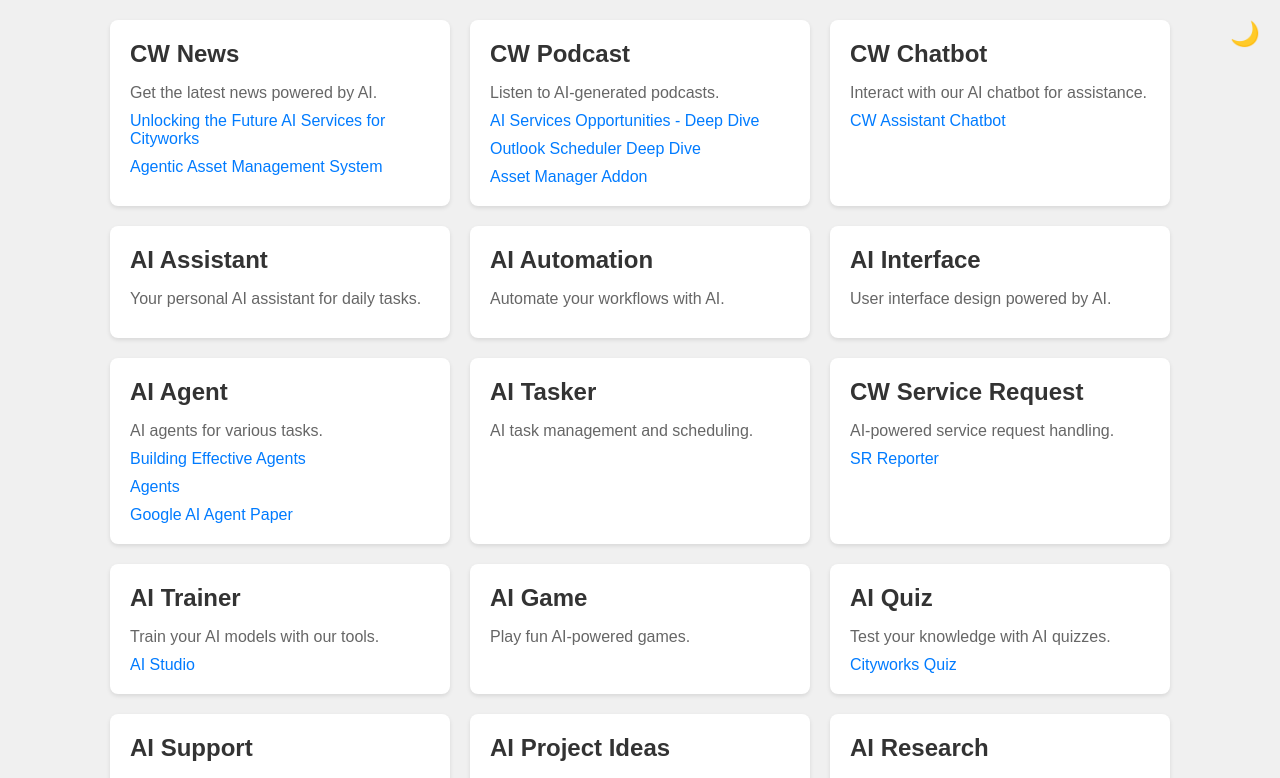
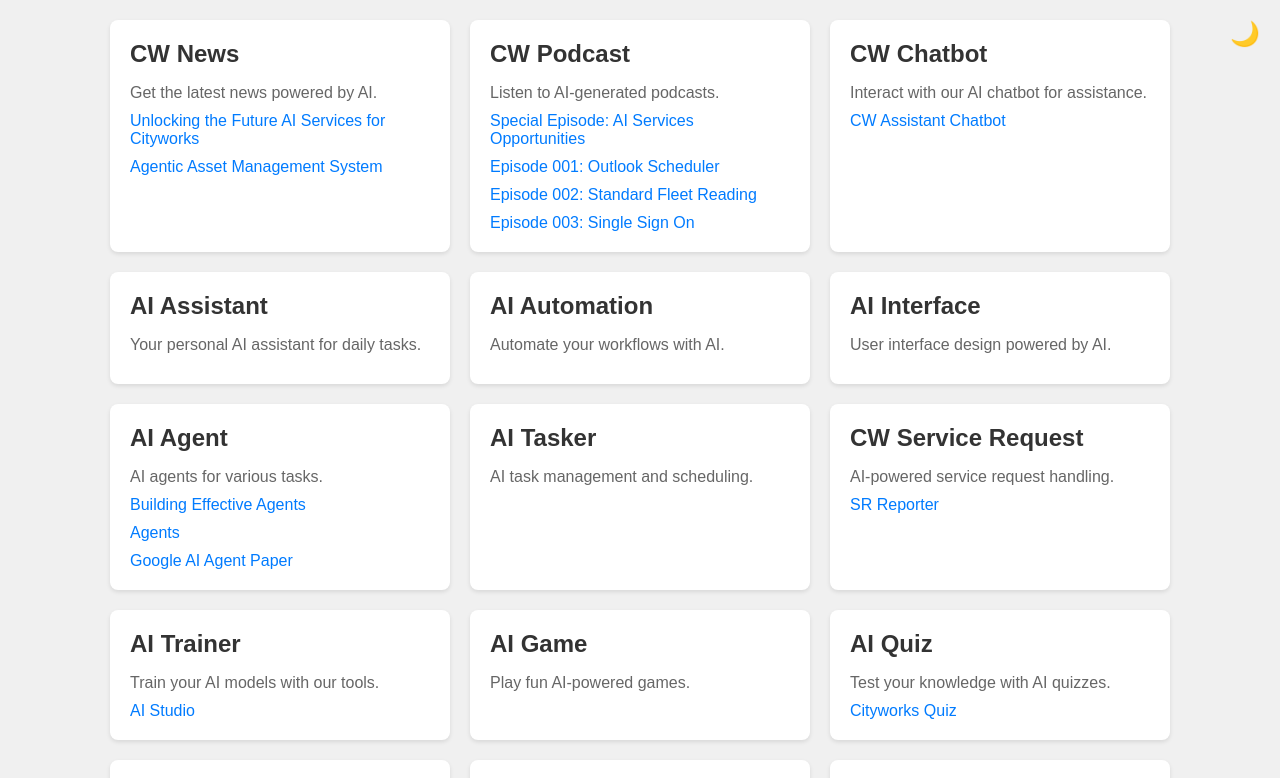
Before and after one commit to ken8/cwolc, a React (Vite) app: page / in a window 1280 px wide. Shown: the top 778 px of the page. Built offline with nearby package versions, Linux system fonts and the light colour scheme.

Commit message:
Initial commit from your app

```diff
--- a/src/App.jsx
+++ b/src/App.jsx
@@ -20,16 +20,20 @@ const services = [
     description: 'Listen to AI-generated podcasts.',
      videoLinks: [
       {
-        title: 'AI Services Opportunities - Deep Dive',
+        title: 'Special Episode: AI Services Opportunities',
         url: 'https://www.youtube.com/watch?v=LiXcfwAWPUs',
       },
        {
-         title: 'Outlook Scheduler Deep Dive',
+         title: 'Episode 001:  Outlook Scheduler',
          url: 'https://www.youtube.com/watch?v=NuohP5JXtr8',
        },
        {
-         title: 'Asset Manager Addon',
-         url: 'https://www.youtube.com/watch?v=B_b85Bd0GjQ',
+         title: 'Episode 002:  Standard Fleet Reading',
+         url: 'https://www.youtube.com/watch?v=STaYyHFUQ7E',
+       },
+			 {
+         title: 'Episode 003:  Single Sign On',
+         url: 'https://www.youtube.com/watch?v=jljZmfJZBZw',
        }
     ],
   },
```
